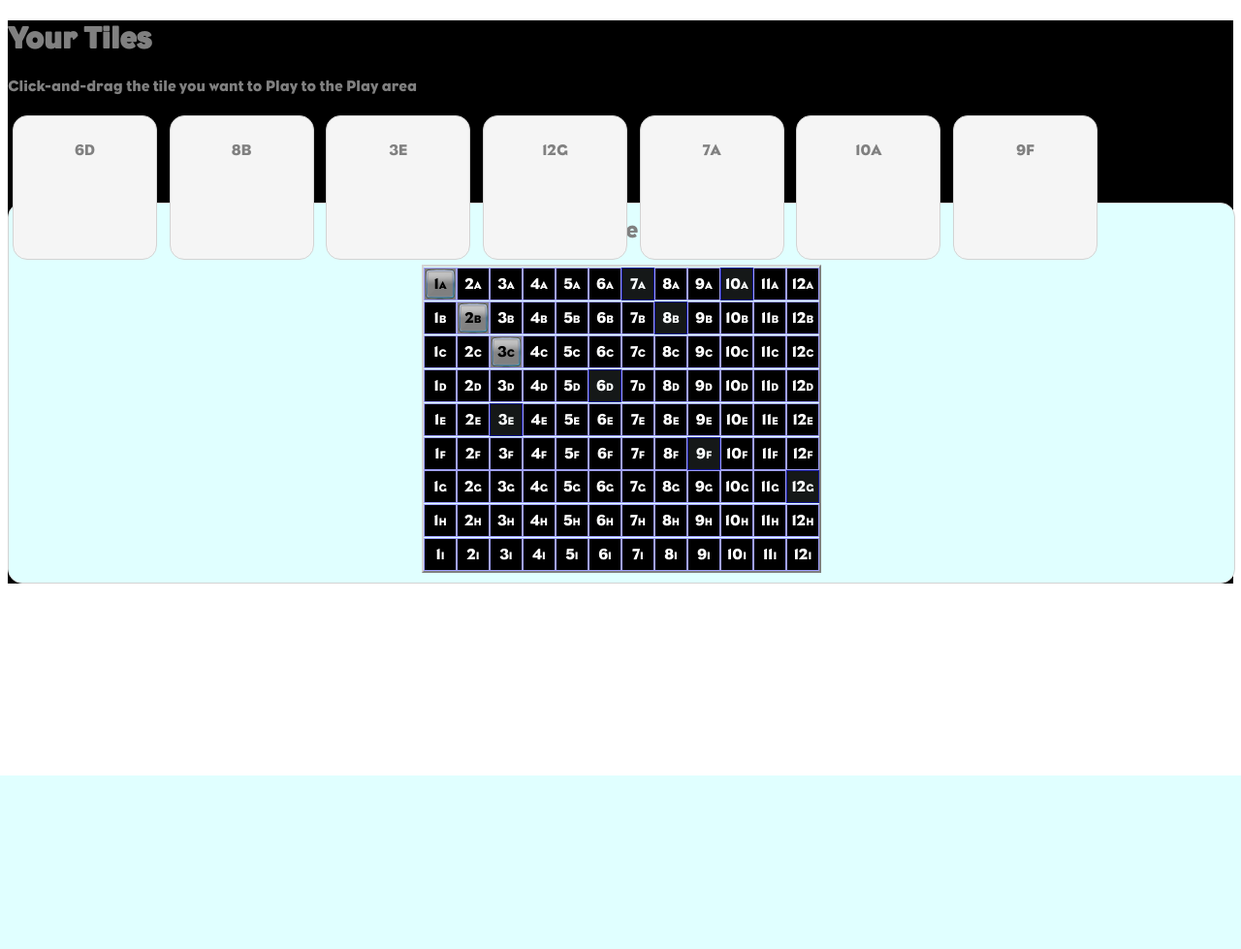
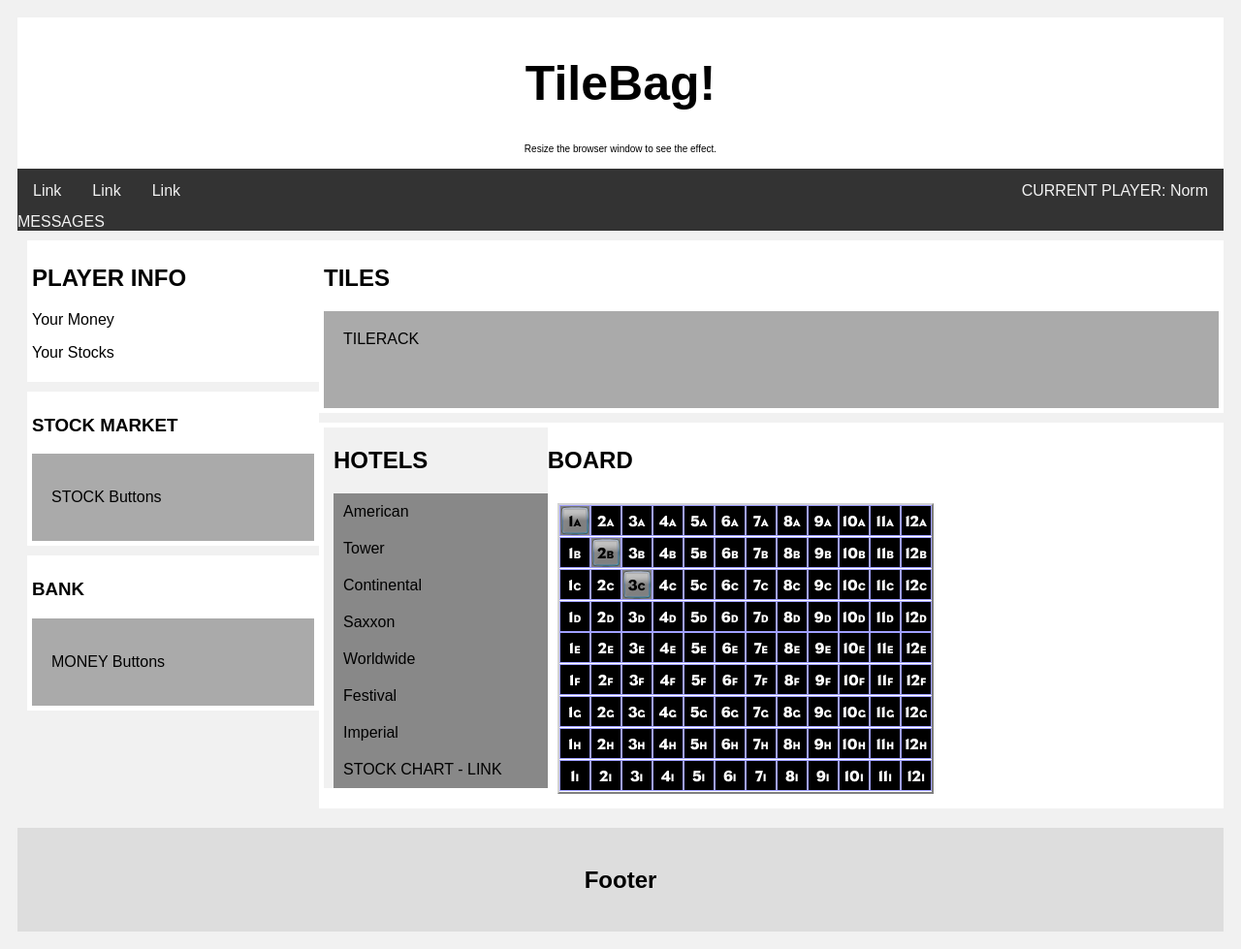
Before and after one commit to number5alive/acquire, a Flask app: page /test/tile in a window 1280 px wide. Shown: the whole page at 97% size. Before the commit the page ends 800 px from the top, so only its background shows below. Run offline with Flask 2, Linux system fonts and the light colour scheme; some libraries are stand-ins or nearby versions.

Commit message:
tilebagclient: raw layout worked out

```diff
--- /dev/null
+++ b/clientweb/static/tilebag.css
@@ -0,0 +1,127 @@
+* {
+  box-sizing: border-box;
+}
+
+body {
+  font-family: Arial;
+  padding: 10px;
+  background: #f1f1f1;
+}
+
+/* Header/Blog Title */
+.header {
+  padding: 5px;
+  text-align: center;
+  background: white;
+}
+
+.header h1 {
+  font-size: 50px;
+}
+
+.header p {
+  font-size: 10px;
+}
+
+/* Style the top navigation bar */
+.topnav {
+  overflow: hidden;
+  background-color: #333;
+}
+
+.messages {
+  overflow: hidden;
+  background-color: #333;
+  color: #f2f2f2;
+}
+
+/* Style the topnav links */
+.topnav a {
+  float: left;
+  display: block;
+  color: #f2f2f2;
+  text-align: center;
+  padding: 14px 16px;
+  text-decoration: none;
+}
+
+/* Change color on hover */
+.topnav a:hover {
+  background-color: #ddd;
+  color: black;
+}
+
+/* Create two unequal columns that floats next to each other */
+.maincolumn, .boardcolumn{
+  float: left;
+  width: 75%;
+}
+
+.infocolumn, .hotelcolumn {
+  float: left;
+  width: 25%;
+  background-color: #f1f1f1;
+  padding-left: 10px;
+}
+
+/* For the hotels part of the game board */
+.hotelslist {
+  background-color: #888;
+  width: 100%;
+  padding: 10px;
+}
+
+/* Fake image */
+.fakeimg {
+  background-color: #aaa;
+  width: 100%;
+  padding: 20px;
+}
+
+/* Add a card effect for articles */
+.card {
+  background-color: white;
+  padding: 5px;
+  margin-top: 10px;
+}
+
+/* Clear floats after the columns */
+.row:after {
+  content: "";
+  display: table;
+  clear: both;
+}
+
+/* Footer */
+.footer {
+  padding: 20px;
+  text-align: center;
+  background: #ddd;
+  margin-top: 20px;
+}
+
+/* Responsive layout - when the screen is less than 800px wide, make the two columns stack on top of each other instead of next to each other */
+@media screen and (max-width: 700px) {
+  .infocolumn, .maincolumn {
+    width: 100%;
+    padding: 0;
+  }
+}
+
+/* Responsive layout - when the screen is less than 800px wide, make the two columns stack on top of each other instead of next to each other */
+/*
+@media screen and (max-width: 600px) {
+  .hotelcolumn, .boardcolumn {
+    width: 100%;
+    padding: 0;
+  }
+}
+*/
+
+/* Responsive layout - when the screen is less than 400px wide, make the navigation links stack on top of each other instead of next to each other */
+@media screen and (max-width: 400px) {
+  .topnav a {
+    float: none;
+    width: 100%;
+  }
+}
--- a/clientweb/templates/showtiles.html
+++ b/clientweb/templates/showtiles.html
@@ -1,68 +1,86 @@
 <!DOCTYPE html>
 <html>
 <head>
-  <!-- Include the Styles we'll want to use -->
+  <link rel="stylesheet" href="{{ url_for('.static', filename='tilebag.css') }}">
   <link rel="stylesheet" href="{{ url_for('.static', filename='board.css') }}">
-  <link rel="stylesheet" href="{{ url_for('.static', filename='tiles.css') }}">
 
   <!-- Include our javascript helpers -->
   <script src="{{ url_for('.static', filename='board.js') }}"></script>
-  <script src="{{ url_for('.static', filename='tiles.js') }}"> </script>
-
-   <!-- And our WebSocket helper -->
-  <script src="//cdnjs.cloudflare.com/ajax/libs/socket.io/2.2.0/socket.io.js" integrity="sha256-yr4fRk/GU1ehYJPAs8P4JlTgu0Hdsp4ZKrx8bDEDC3I=" crossorigin="anonymous"></script>
-
+<style>
+</style>
 </head>
-
-<!-- Ahh, the meat of our page -->
 <body>
 
-<div class="page">
-<!-- (disabled for testing)
-<script type="text/javascript" charset="utf-8">
-    // TODO: get URL from python
-    var socket = io.connect('http://localhost:5000');
-    socket.emit('join', {'room':'2'});
-    socket.on('connect', function() {
-        //socket.emit('my event', {data: 'I\'m connected!'});
-        console.log("*** Connected ***")
-    });
+<div class="header">
+  <h1>TileBag!</h1>
+  <p>Resize the browser window to see the effect.</p>
+</div>
 
-    socket.on('update', function(data) {
-      console.log(data);
-      document.getElementById("gamestate").innerText=data['message'];
-    });
+<div class="topnav">
+  <a href="#">Link</a>
+  <a href="#">Link</a>
+  <a href="#">Link</a>
+  <a href="#" style="float:right">CURRENT PLAYER: <span id='currplayer'>Norm</span></a>
+</div>
+<div class="messages">MESSAGES</div>
 
-</script>
--->
+<div class="row">
+  <div class="infocolumn">
+    <div class="card">
+      <h2>PLAYER INFO</h2>
+      <p>Your Money</p>
+      <p>Your Stocks</p>
+    </div>
+    <div class="card">
+      <h3>STOCK MARKET</h3>
+      <div class="fakeimg"><p>STOCK Buttons</p></div>
+    </div>
+    <div class="card">
+      <h3>BANK</h3>
+      <div class="fakeimg"><p>MONEY Buttons</p></div>
+    </div>
+  </div>
+  <div class="maincolumn">
+    <div class="card">
+      <h2>TILES</h2>
+      <div class="fakeimg" style="height:100px;">TILERACK</div>
+    </div>
+    <div class="card">
+      <div class="row">
+        <div class="hotelcolumn">
+          <h2>HOTELS</h2>
+          <div class="hotelslist">American</div>
+          <div class="hotelslist">Tower</div>
+          <div class="hotelslist">Continental</div>
+          <div class="hotelslist">Saxxon</div>
+          <div class="hotelslist">Worldwide</div>
+          <div class="hotelslist">Festival</div>
+          <div class="hotelslist">Imperial</div>
+          <div class="hotelslist">STOCK CHART - LINK</div>
+        </div>
+        <div class="boardcolumn">
+          <h2>BOARD</h2>
+          <div class="aquireBoard" style="height:300px;" id="acquireBoard"></div>
+        </div>
+      </div>
+    </div>
+  </div>
+</div>
 
-  <h1>Your Tiles</h1>
+<div class="footer">
+  <h2>Footer</h2>
+</div>
 
-  <p>Click-and-drag the tile you want to Play to the Play area</p>
-
-  <div id="gamestate"></div>
-
-  <div id="tileRack"></div>
-
-  <div id="dropzone">
-    <p>Drop Here to Play</p>
-
-    <!-- Add the board, and populate it -->
-    <div class="row">
-      <div class="aquireBoard" id="acquireBoard"></div>
-    </div>
-
-  </div>
 
   <script>
-  var tileRack = document.getElementById("tileRack");
-  makeTileRack(tileRack, document.getElementById("dropzone")); // from tiles.js - draws an empty rack
+  //var tileRack = document.getElementById("tileRack");
+  //makeTileRack(tileRack, document.getElementById("dropzone")); // from tiles.js - draws an empty rack
 
-  dropzone.addEventListener('playtile', tileDropped);
+  //dropzone.addEventListener('playtile', tileDropped);
 
   drawBoard(document.getElementById("acquireBoard")); // from board.js - draws an empty board
 
-  tiles=gettiles();
+  /*tiles=gettiles();
   async function gettiles()
   {
       const response = await fetch("{{ url_for('testview_blueprint.get_tiles') }}");
@@ -79,7 +97,10 @@
     placeTile(tile.innerText);
     tile.parentNode.removeChild(tile);
   }
+  */
   </script>
-</div>
+
+
+
 </body>
 </html>
```
